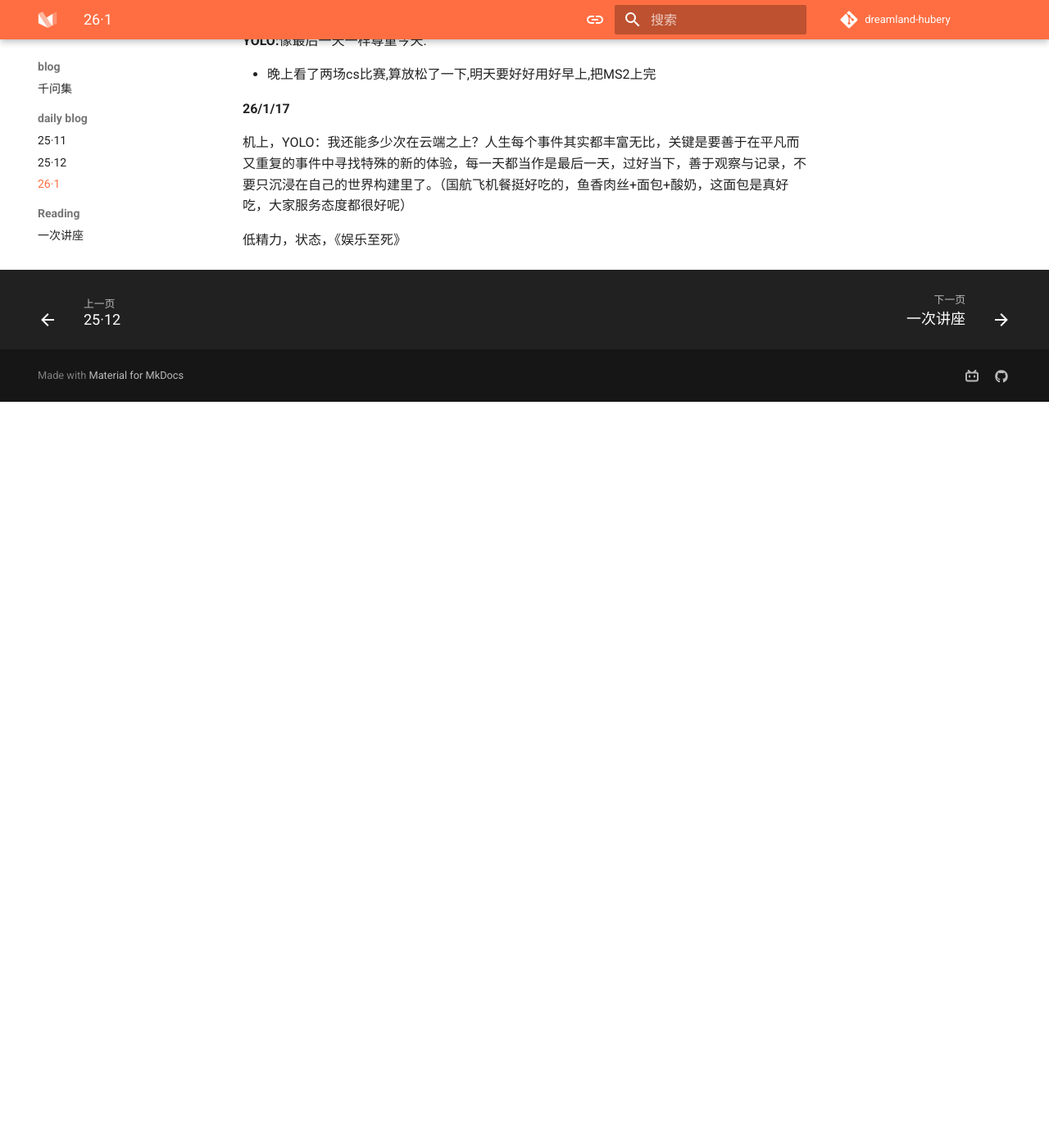
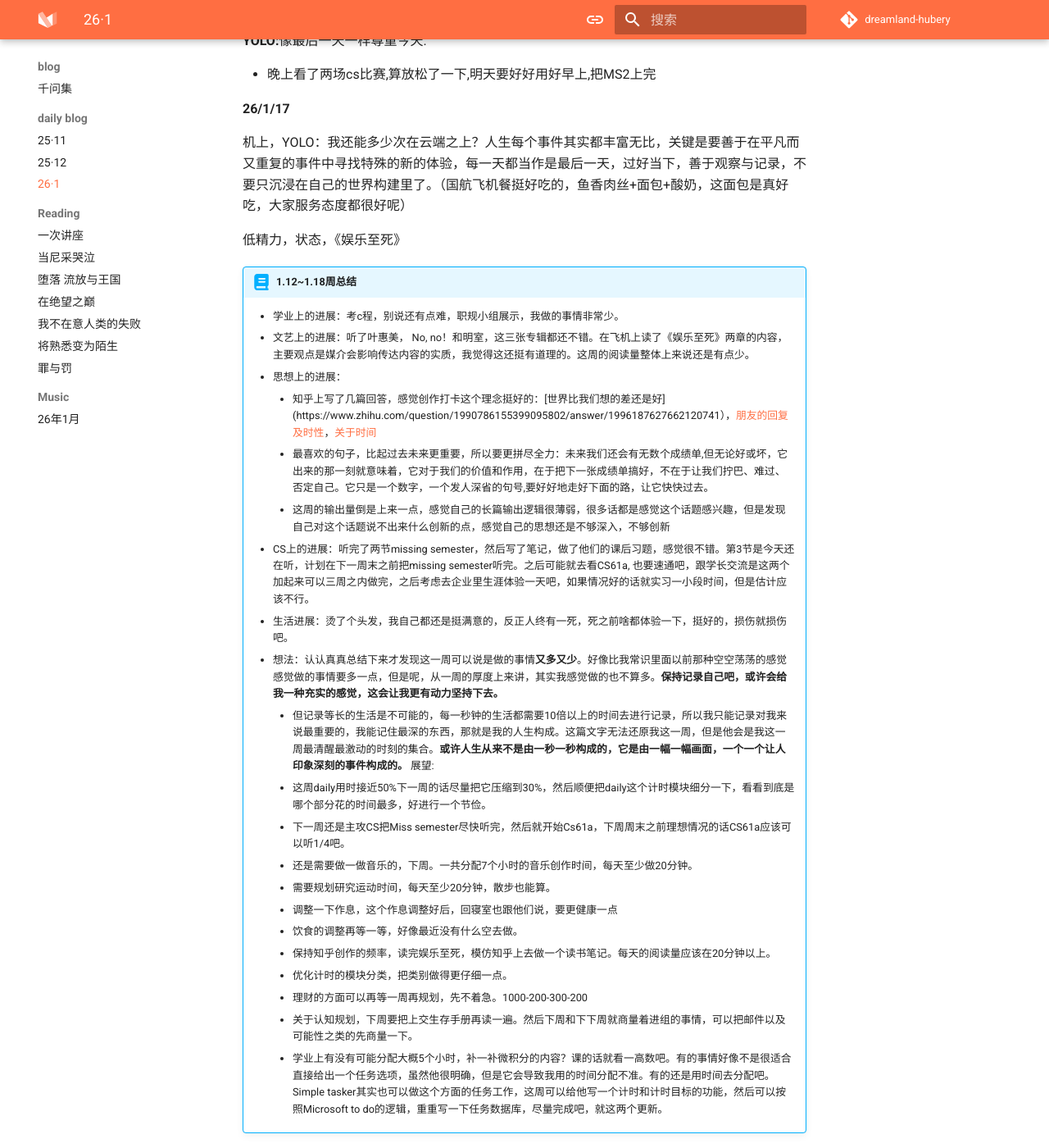
Before and after one commit to hubery258/dreamland-hubery, an MkDocs documentation site: the page built from docs/life/pieces/26_1.md, in a window 1280 px wide and 1400 px high, scrolled down 2541 px. Shown: the whole window at 82% size. Built offline with MkDocs 1.6.1 and Material for MkDocs 9.7.7, drawn with Linux system fonts in a browser that asks for light colours; comment, search, counter and statistics services are not loaded; before the commit the page ends 3031 px from its top, so only the background shows below that.

Commit message:
1.18周总结

```diff
--- a/docs/life/pieces/26_1.md
+++ b/docs/life/pieces/26_1.md
@@ -70,3 +70,27 @@
 机上，YOLO：我还能多少次在云端之上？人生每个事件其实都丰富无比，关键是要善于在平凡而又重复的事件中寻找特殊的新的体验，每一天都当作是最后一天，过好当下，善于观察与记录，不要只沉浸在自己的世界构建里了。（国航飞机餐挺好吃的，鱼香肉丝+面包+酸奶，这面包是真好吃，大家服务态度都很好呢）
 
 低精力，状态，《娱乐至死》
+
+!!! abstract "1.12~1.18周总结"
+    - 学业上的进展：考c程，别说还有点难，职规小组展示，我做的事情非常少。
+    - 文艺上的进展：听了叶惠美， No, no！和明室，这三张专辑都还不错。在飞机上读了《娱乐至死》两章的内容，主要观点是媒介会影响传达内容的实质，我觉得这还挺有道理的。这周的阅读量整体上来说还是有点少。
+    - 思想上的进展：
+        - 知乎上写了几篇回答，感觉创作打卡这个理念挺好的：[世界比我们想的差还是好](https://www.zhihu.com/question/1990786155399095802/answer/1996187627662120741），[朋友的回复及时性](https://www.zhihu.com/question/6298388040/answer/1995588002529956072)，[关于时间](https://www.zhihu.com/pin/1994572456837546744)
+        - 最喜欢的句子，比起过去未来更重要，所以要更拼尽全力：未来我们还会有无数个成绩单,但无论好或坏，它出来的那一刻就意味着，它对于我们的价值和作用，在于把下一张成绩单搞好，不在于让我们拧巴、难过、否定自己。它只是一个数字，一个发人深省的句号,要好好地走好下面的路，让它快快过去。
+        - 这周的输出量倒是上来一点，感觉自己的长篇输出逻辑很薄弱，很多话都是感觉这个话题感兴趣，但是发现自己对这个话题说不出来什么创新的点，感觉自己的思想还是不够深入，不够创新
+    - CS上的进展：听完了两节missing semester，然后写了笔记，做了他们的课后习题，感觉很不错。第3节是今天还在听，计划在下一周末之前把missing semester听完。之后可能就去看CS61a, 也要速通吧，跟学长交流是这两个加起来可以三周之内做完，之后考虑去企业里生涯体验一天吧，如果情况好的话就实习一小段时间，但是估计应该不行。
+    - 生活进展：烫了个头发，我自己都还是挺满意的，反正人终有一死，死之前啥都体验一下，挺好的，损伤就损伤吧。
+    - 想法：认认真真总结下来才发现这一周可以说是做的事情**又多又少**。好像比我常识里面以前那种空空荡荡的感觉感觉做的事情要多一点，但是呢，从一周的厚度上来讲，其实我感觉做的也不算多。**保持记录自己吧，或许会给我一种充实的感觉，这会让我更有动力坚持下去。**
+        - 但记录等长的生活是不可能的，每一秒钟的生活都需要10倍以上的时间去进行记录，所以我只能记录对我来说最重要的，我能记住最深的东西，那就是我的人生构成。这篇文字无法还原我这一周，但是他会是我这一周最清醒最激动的时刻的集合。**或许人生从来不是由一秒一秒构成的，它是由一幅一幅画面，一个一个让人印象深刻的事件构成的。**
+    展望:
+        - 这周daily用时接近50%下一周的话尽量把它压缩到30%，然后顺便把daily这个计时模块细分一下，看看到底是哪个部分花的时间最多，好进行一个节俭。
+        - 下一周还是主攻CS把Miss semester尽快听完，然后就开始Cs61a，下周周末之前理想情况的话CS61a应该可以听1/4吧。
+        - 还是需要做一做音乐的，下周。一共分配7个小时的音乐创作时间，每天至少做20分钟。
+        - 需要规划研究运动时间，每天至少20分钟，散步也能算。
+        - 调整一下作息，这个作息调整好后，回寝室也跟他们说，要更健康一点
+        - 饮食的调整再等一等，好像最近没有什么空去做。
+        - 保持知乎创作的频率，读完娱乐至死，模仿知乎上去做一个读书笔记。每天的阅读量应该在20分钟以上。
+        - 优化计时的模块分类，把类别做得更仔细一点。
+        - 理财的方面可以再等一周再规划，先不着急。1000-200-300-200
+        - 关于认知规划，下周要把上交生存手册再读一遍。然后下周和下下周就商量着进组的事情，可以把邮件以及可能性之类的先商量一下。
+        - 学业上有没有可能分配大概5个小时，补一补微积分的内容？课的话就看一高数吧。有的事情好像不是很适合直接给出一个任务选项，虽然他很明确，但是它会导致我用的时间分配不准。有的还是用时间去分配吧。 Simple tasker其实也可以做这个方面的任务工作，这周可以给他写一个计时和计时目标的功能，然后可以按照Microsoft to do的逻辑，重重写一下任务数据库，尽量完成吧，就这两个更新。
```
Also changed, not shown: docs/cs/mkdocs.md (+1 -0 lines).
